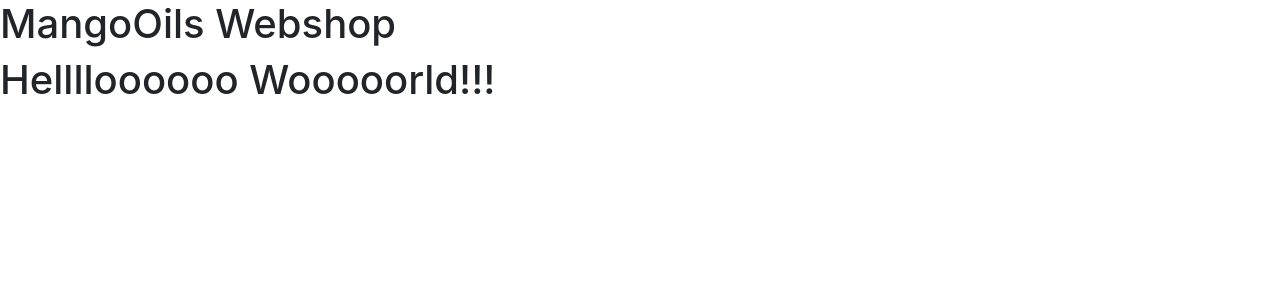
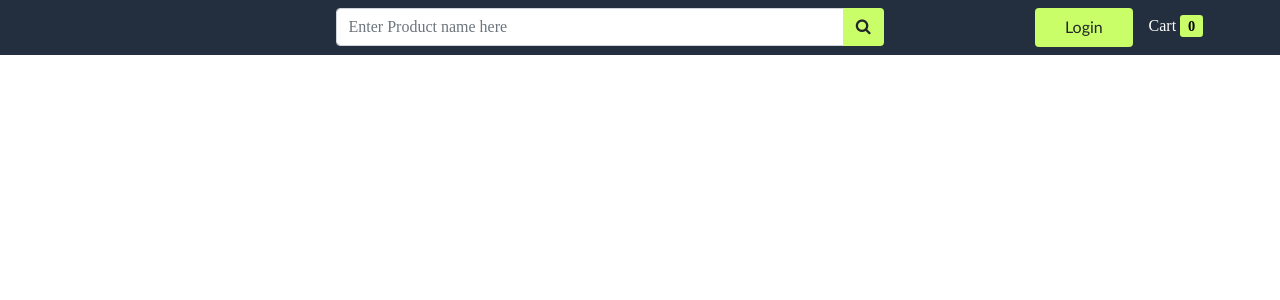
Before and after one commit to Snabbina/Final_project_Webshop_MERN_2021, a React (Create React App) app in the folder frontend/: page / in a window 1280 px wide. Shown: the top 300 px of the page. Built offline with nearby package versions, Linux system fonts and the light colour scheme.

Commit message:
Made header w navbar, some dummy css added

```diff
--- a/frontend/public/index.html
+++ b/frontend/public/index.html
@@ -42,9 +42,6 @@
     <noscript>You need to enable JavaScript to run this app.</noscript>
     <div id="root"></div>
 
-    <h1>Helllloooooo Wooooorld!!!</h1>
-
-
       <!-- //Scrips from bootstrap website https://react-bootstrap.github.io/getting-started/why-react-bootstrap/ -->
 
 
--- a/frontend/src/App.css
+++ b/frontend/src/App.css
@@ -0,0 +1,114 @@
+html,
+body {
+  font-family: 'Amazon Ember';
+  width: 100%;
+  height: 100%;
+  margin: 0px;
+  padding: 0px;
+  overflow-x: hidden;
+}
+
+/* Scroll Bar */
+
+::-webkit-scrollbar-track {
+  background-color: #f5f5f5;
+}
+
+::-webkit-scrollbar {
+  width: 8px;
+  background-color: #f5f5f5;
+}
+
+::-webkit-scrollbar-thumb {
+  background-color: rgba(66, 66, 66, 0.2);
+  border: 0px;
+  background-clip: padding-box;
+  border-radius: 5px;
+}
+
+nav {
+  background-color: #232f3e;
+  padding: 1rem 1rem;
+}
+
+#search_btn {
+  background-color: #cafe69;
+}
+
+.input-group {
+  width: 90%;
+  margin-right: 35%;
+}
+
+#search_field {
+  height: 2.4rem;
+  padding: 1rem;
+}
+
+#login_btn,
+#view_btn {
+  background-color:  #cafe69;
+  padding: 0.4rem 1.8rem;
+  font-family: calibri;
+}
+
+#cart {
+  font-size: 1rem;
+  color: white;
+}
+
+#cart_count {
+  background-color: #cafe69;
+  padding: 0.2rem 0.5rem;
+  border-radius: 0.2rem;
+  color: black;
+  font-weight: bold;
+  font-size: 0.9rem;
+}
+
+/* Home page */
+#products_heading {
+  margin-top: 1.8rem;
+}
+
+.card {
+  height: 100%;
+}
+
+.card-title a {
+  color: #2e2e2e;
+}
+
+.card-title a:hover {
+  color: #fa9c23;
+  text-decoration: none;
+}
+
+.card-body {
+  padding-left: 0;
+}
+
+.card-text {
+  font-size: 1.4rem;
+}
+
+#view_btn {
+  background-color: #fa9c23;
+  color: white;
+}
+
+.card-img-top {
+  width: 200px;
+  height: 150px;
+}
+
+.ratings {
+  font-size: 1.2rem;
+  color: #fdcc0d;
+}
+
+#no_of_reviews {
+  font-size: 0.85rem;
+  color: grey;
+  margin-left: 0.5rem;
+}
--- a/frontend/src/App.js
+++ b/frontend/src/App.js
@@ -1,10 +1,10 @@
-import './App.css';
+// import './App.css';
+import Header from './components/layouts/Header'
 
 const App = () => {
   return (
     <div className="App">
-
-      <h1>MangoOils Webshop</h1>
+      <Header />
     </div>
   );
 }
--- /dev/null
+++ b/frontend/src/components/layouts/Header.js
@@ -0,0 +1,56 @@
+import React from "react";
+
+import "../../App.css";
+
+const Header = () => {
+  return (
+    <>
+      <nav className="navbar row">
+        <div className="col-12 col-md-3">
+          <div className="navbar-brand">
+              {/* IF I WANT A LOGO HERE */}
+            {/* <Link to="/">
+            <img src="/images/Logo.png" />
+            </Link> */}
+          </div>
+        </div>
+
+        <div className="col-12 col-md-6 mt-2 mt-md-0">
+          <div className="input-group">
+            <input
+              type="text"
+              id="search-field"
+              className="form-control"
+              placeholder="Enter Product name here"
+            />
+
+            <div className="input-group-append">
+              <button id="search_btn" className="btn">
+                <i className="fa fa-search" aria-hidden="true"></i>
+              </button>
+            </div>
+          </div>
+        </div>
+
+        <div className="col-12 col-md-3 mt-4 mt-md-0 text-center">
+          <button className="btn" id="login_btn">
+            Login{" "}
+          </button>
+
+          <span className="ml-3" id="cart">
+            Cart
+          </span>
+          <span className="ml-1" id="cart_count">
+            0
+          </span>
+        </div>
+      </nav>
+    </>
+  );
+};
+
+export default Header;
+
+// ******************************************************************************
+
+// via Extenssion E7 React snippets short: racfe --->  gives basic comp templet!
--- a/frontend/src/index.js
+++ b/frontend/src/index.js
@@ -3,6 +3,8 @@ import ReactDOM from 'react-dom';
 import App from './App';
 
 
+
+//Source of truth?
 ReactDOM.render(
   <React.StrictMode>
     <App />
```
Also changed, not shown: 1 other file (tests, documents, lock files or other folders).
